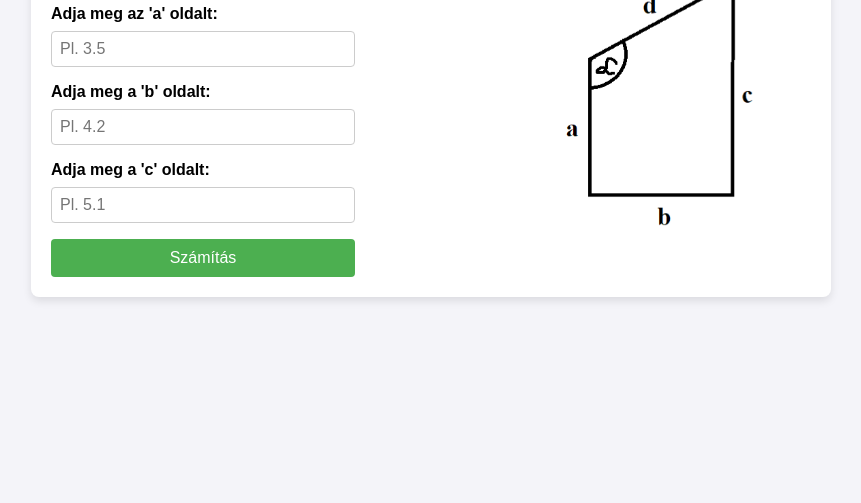
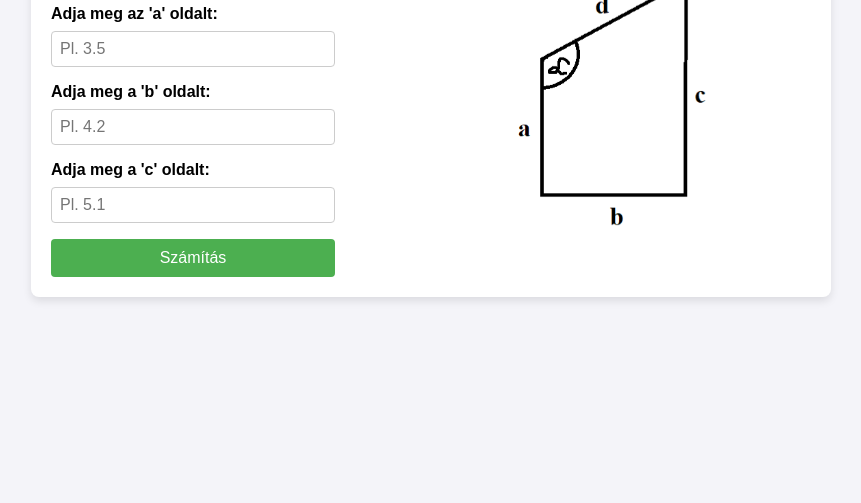
Before and after one commit to ValentTheBandit/trapezoid-calculator, a plain HTML site: page index.htm in a window 1280 px wide. Shown: the part 297-800 px from the top of the page, without its empty margins (209-1070 px from the left). Drawn offline with Linux system fonts and the light colour scheme.

Commit message:
Add files via upload

```diff
--- a/style.css
+++ b/style.css
@@ -26,6 +26,7 @@ body {
 
 .form-container {
     width: 40%;
+    padding-right: 20px;
 }
 
 h1 {
@@ -80,10 +81,10 @@ img {
 .image-container {
     width: 40%;
     display: flex;
-    justify-content: center;
+    justify-content: flex-start; /* A kép balra tolása */
     align-items: center;
+    padding-left: 10px; /* Ha finomhangolni kell */
 }
-
 .image-container img {
     max-width: 100
 }
```
